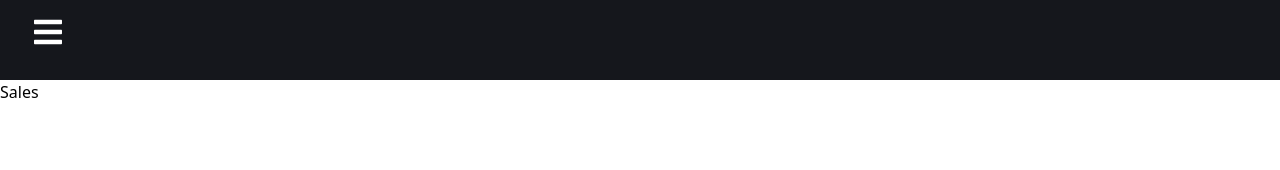
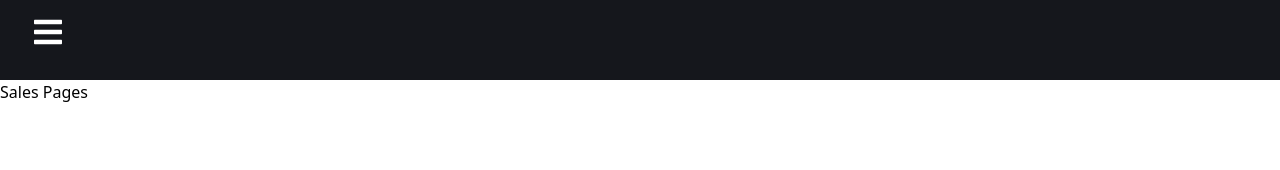
Before and after one commit to RATHIKA-RAJASEKAR/RATHIKA-RAJASEKAR, a React (Create React App) app: page /Sales in a window 1280 px wide. Shown: the top 170 px of the page. Built offline with nearby package versions, Linux system fonts and the light colour scheme.

Commit message:
initial commit

```diff
--- a/src/Pages/Sales.js
+++ b/src/Pages/Sales.js
@@ -2,6 +2,6 @@
 
 export default function Sales(){
 	return(
-		<div> Sales</div>
+		<div> Sales  Pages</div>
 		)
 }
```
